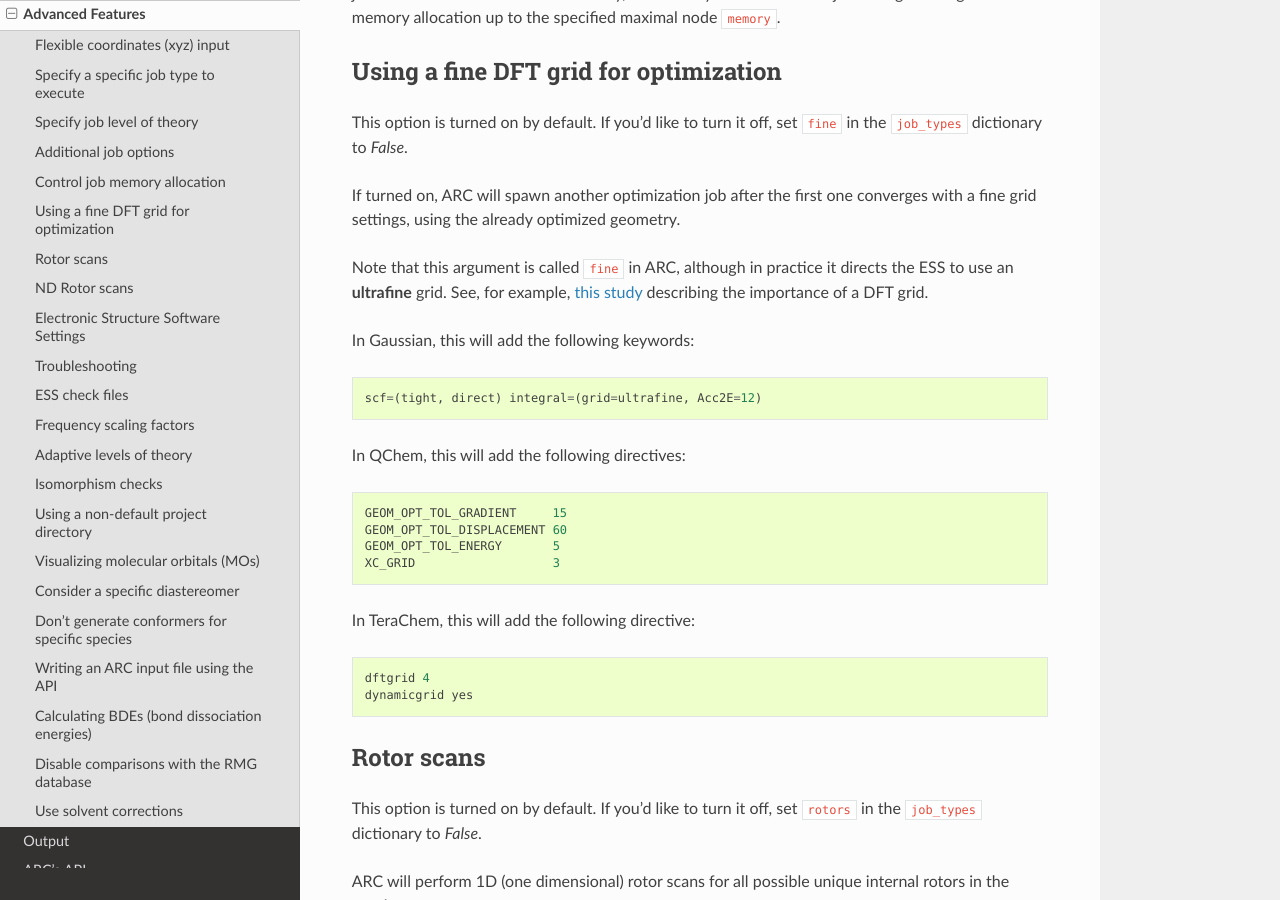
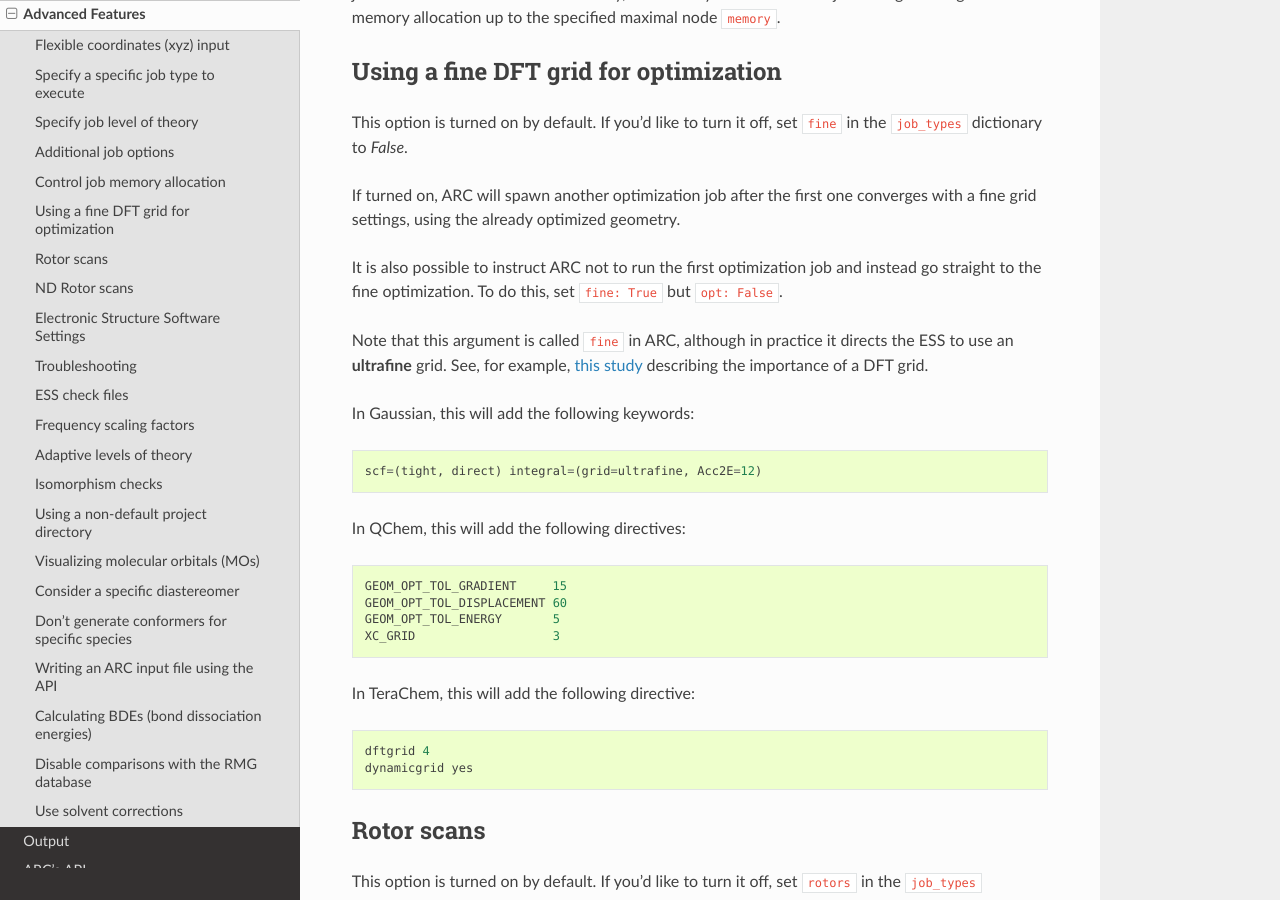
Before and after one commit to ReactionMechanismGenerator/ARC, a Sphinx documentation site: the page built from docs/source/advanced.rst, in a window 1280 px wide and 900 px high, scrolled down 5413 px. Built offline with Sphinx 7.4.7 and the Read the Docs theme 2.0.0, drawn with Linux system fonts in a browser that asks for light colours; formulas are drawn with MathJax 3; the version number could not be read and is left out.

Commit message:
Doc: Add instructions for running fine-only optimizations

```diff
--- a/docs/source/advanced.rst
+++ b/docs/source/advanced.rst
@@ -215,6 +215,9 @@ set ``fine`` in the ``job_types`` dictionary to `False`.
 
 If turned on, ARC will spawn another optimization job after the first one converges
 with a fine grid settings, using the already optimized geometry.
+
+It is also possible to instruct ARC not to run the first optimization job and instead go straight to the fine
+optimization. To do this, set ``fine: True`` but ``opt: False``.
 
 Note that this argument is called ``fine`` in ARC, although in practice
 it directs the ESS to use an **ultrafine** grid. See, for example, `this study`__
```
